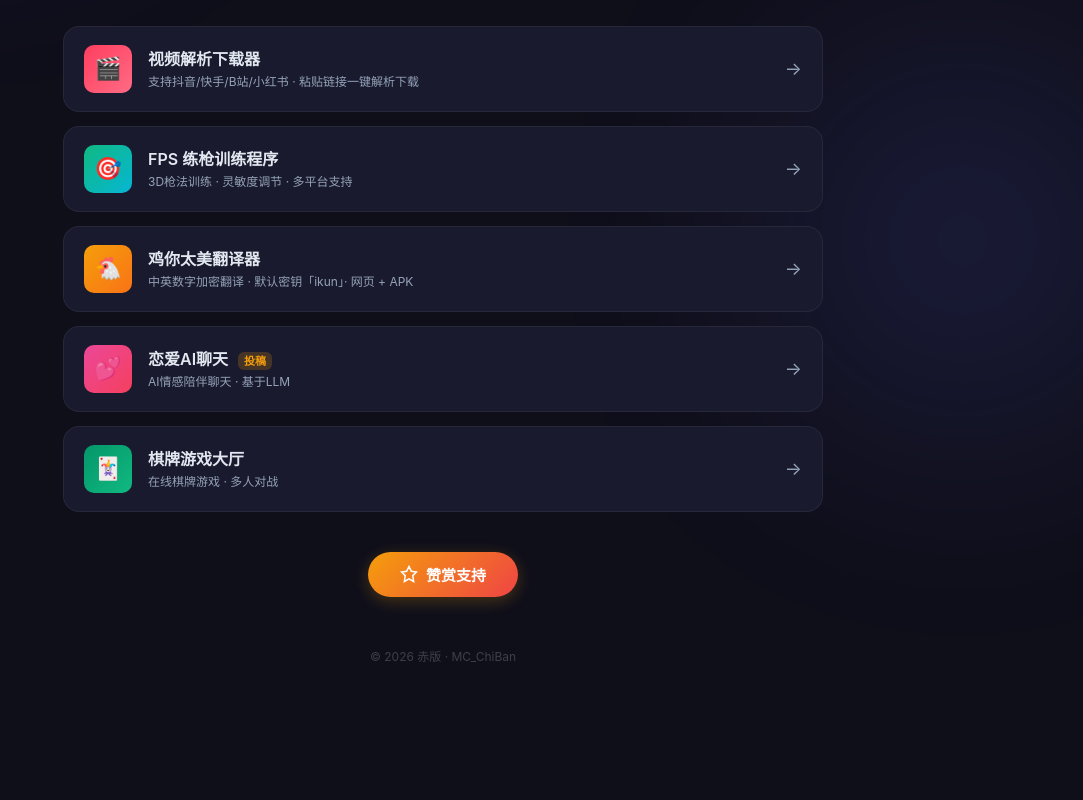
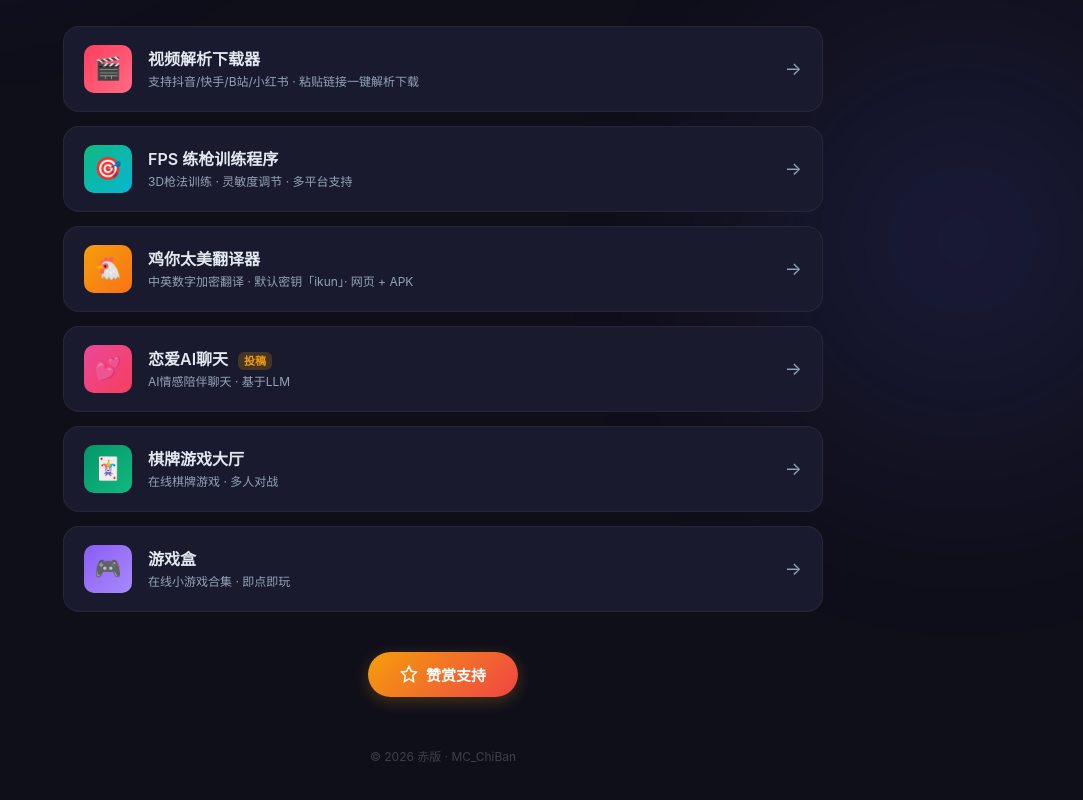
Before and after one commit to PPZZXX123/gerenzhuye, a plain HTML site: page index.html in a window 1280 px wide. Shown: the part 460-1260 px from the top of the page, without its empty margins (197-1280 px from the left). Before the commit the page ends 1186 px from the top, so only its background shows below. Drawn offline with Linux system fonts and the light colour scheme.

Commit message:
Add game box project

```diff
--- a/index.html
+++ b/index.html
@@ -446,6 +446,16 @@
       <span class="project-arrow">→</span>
     </a>
 
+    <!-- 游戏盒 -->
+    <a class="project-card" href="https://5f45d2a24d3049898127f17619469c86.app.codebuddy.work/" target="_blank" rel="noopener">
+      <div class="project-icon" style="background:linear-gradient(135deg,#8b5cf6,#a78bfa);">🎮</div>
+      <div class="project-info">
+        <div class="name">游戏盒</div>
+        <div class="desc">在线小游戏合集 · 即点即玩</div>
+      </div>
+      <span class="project-arrow">→</span>
+    </a>
+
   </div>
 
   <!-- 赞赏 -->
```
